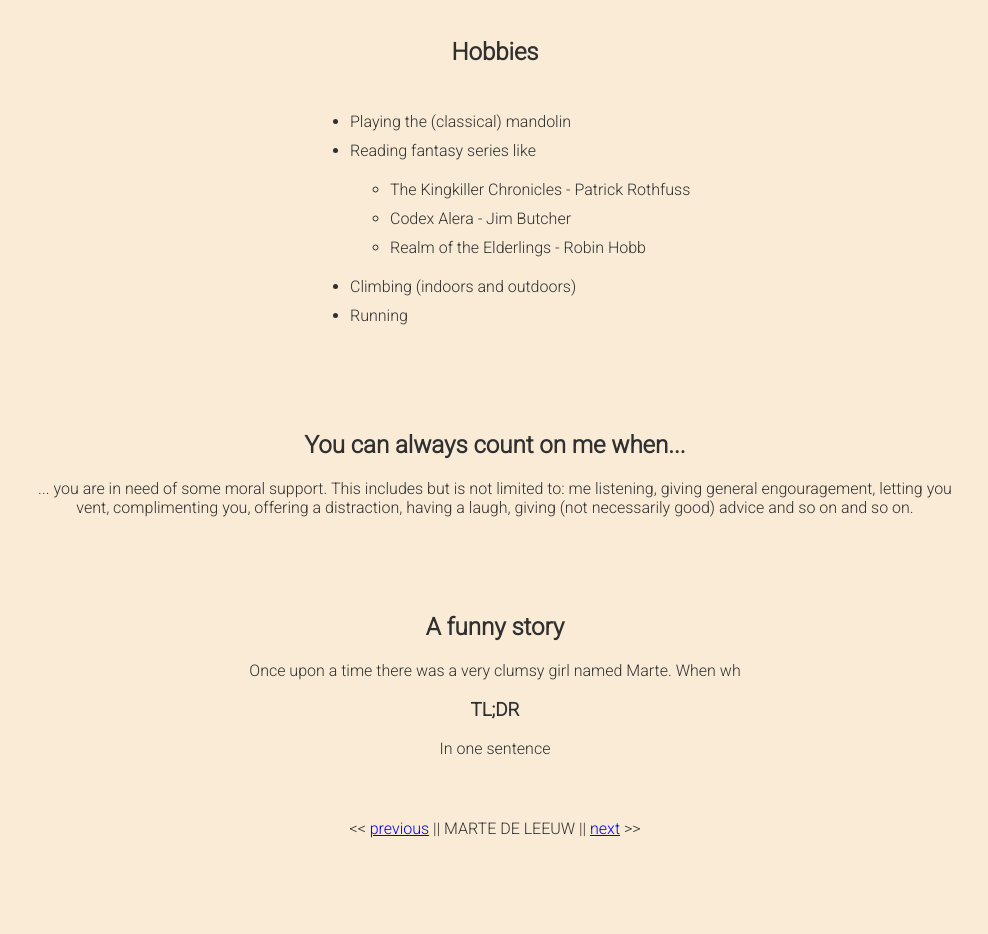
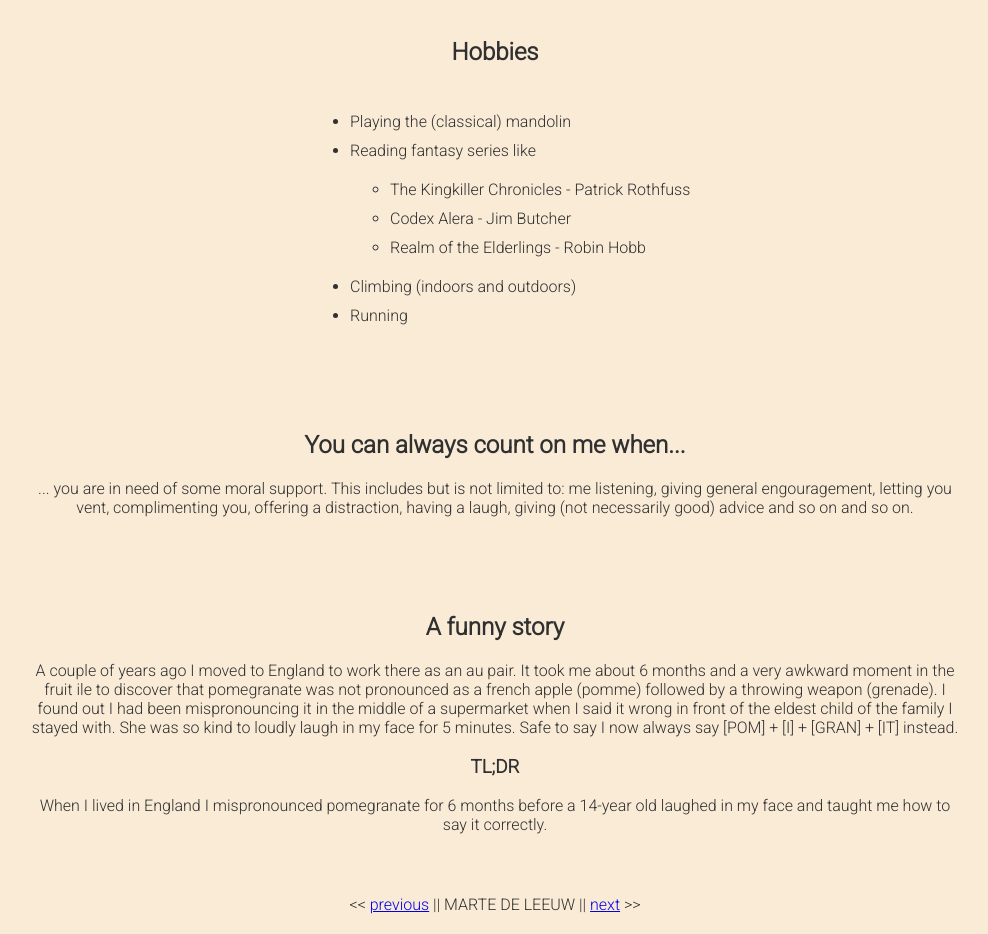
Before and after one commit to MarteDL/html-introduction, a plain HTML site: page index.html in a window 1280 px wide. Shown: the part 900-1834 px from the top of the page, without its empty margins (145-1133 px from the left). Before the commit the page ends 1758 px from the top, so only its background shows below. Drawn offline with Linux system fonts and the light colour scheme.

Commit message:
added funny story

```diff
--- a/index.html
+++ b/index.html
@@ -68,9 +68,10 @@
 </div>
 <div>
     <h2>A funny story</h2>
-    <p>Once upon a time there was a very clumsy girl named Marte. When wh </p>
+    <p>A couple of years ago I moved to England to work there as an au pair. It took me about 6 months and a very awkward moment in the fruit ile to discover that pomegranate was not pronounced as a french apple (pomme) followed by a throwing weapon (grenade). I found out I had been mispronouncing it in the middle of a supermarket when I said it wrong in front of the eldest child of the family I stayed with. She was so kind to loudly laugh in my face for 5 minutes. Safe to say I now always say [POM] + [I] + [GRAN] + [IT] instead.
+    </p>
     <h3>TL;DR</h3>
-    <p>In one sentence</p>
+    <p>When I lived in England I mispronounced pomegranate for 6 months before a 14-year old laughed in my face and taught me how to say it correctly.</p>
 </div>
 <footer>
     << <a href="https://marcelhoogkamer.github.io/html-introduction/">previous</a> || MARTE DE LEEUW || <a href="https://melpirquin.github.io/introducution_mel/">next</a> >>
--- a/main.css
+++ b/main.css
@@ -51,5 +51,5 @@ li {
 
 footer {
     text-align: center;
-    margin: 20px;
+    margin: 20px 0px;
 }
```
